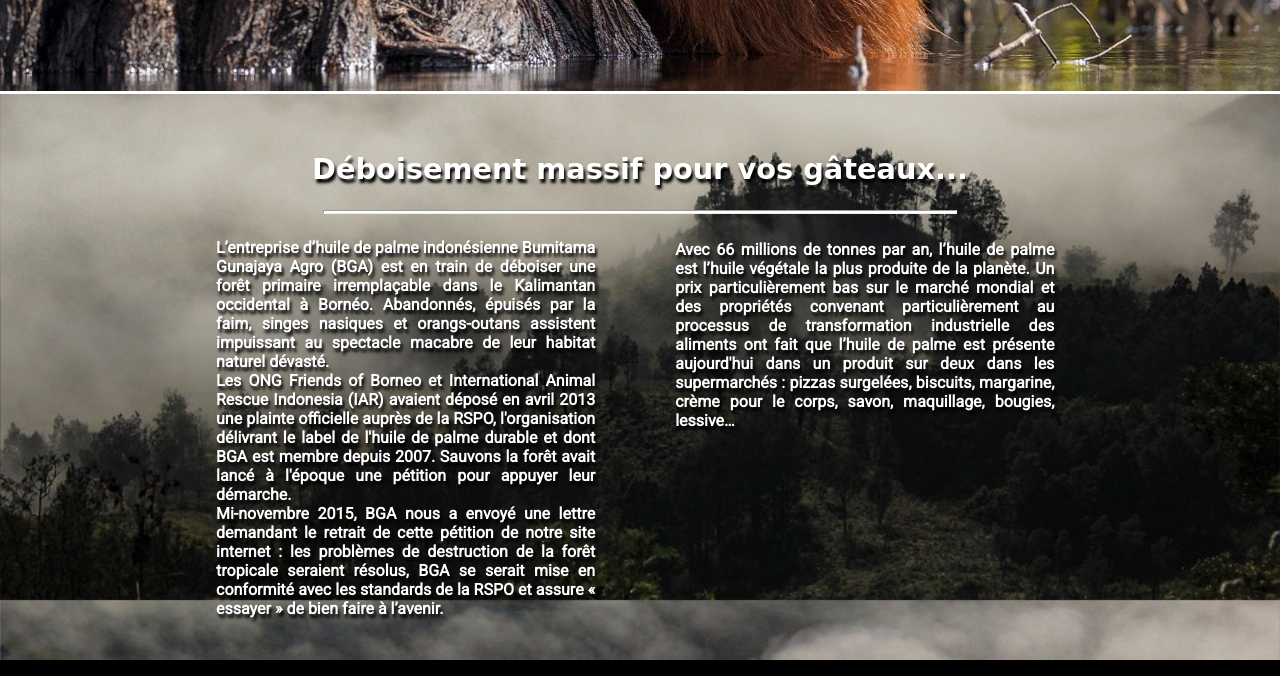
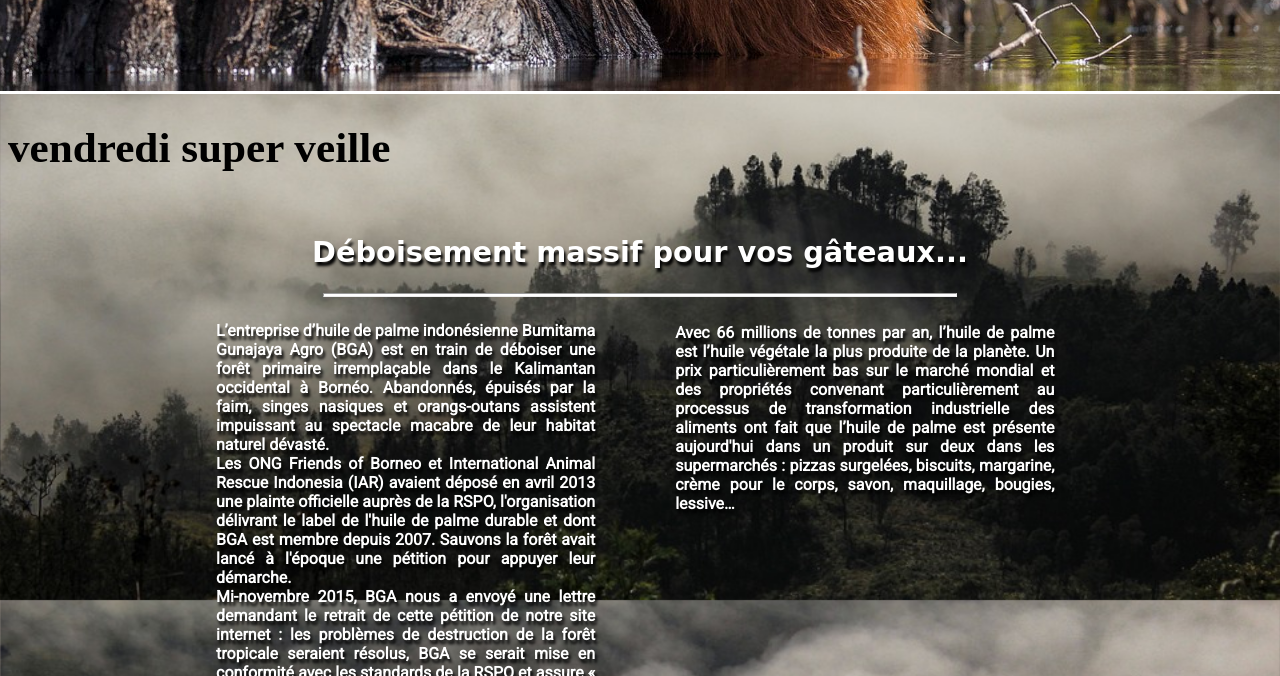
Before and after one commit to aureliencorrtech/superveille, a plain HTML site: page index.html in a window 1280 px wide. Shown: the part 1000-1676 px from the top of the page. Drawn offline with Linux system fonts and the light colour scheme; a web font is replaced by a local one.

Commit message:
“v2”

```diff
--- a/index.html
+++ b/index.html
@@ -34,6 +34,7 @@
 	        </div>
        </div>
        <div>
+       	<h1>vendredi super veille</h1>
 		<h2>Déboisement massif pour vos gâteaux...</h2>
 		<hr>
 		</div>
```
